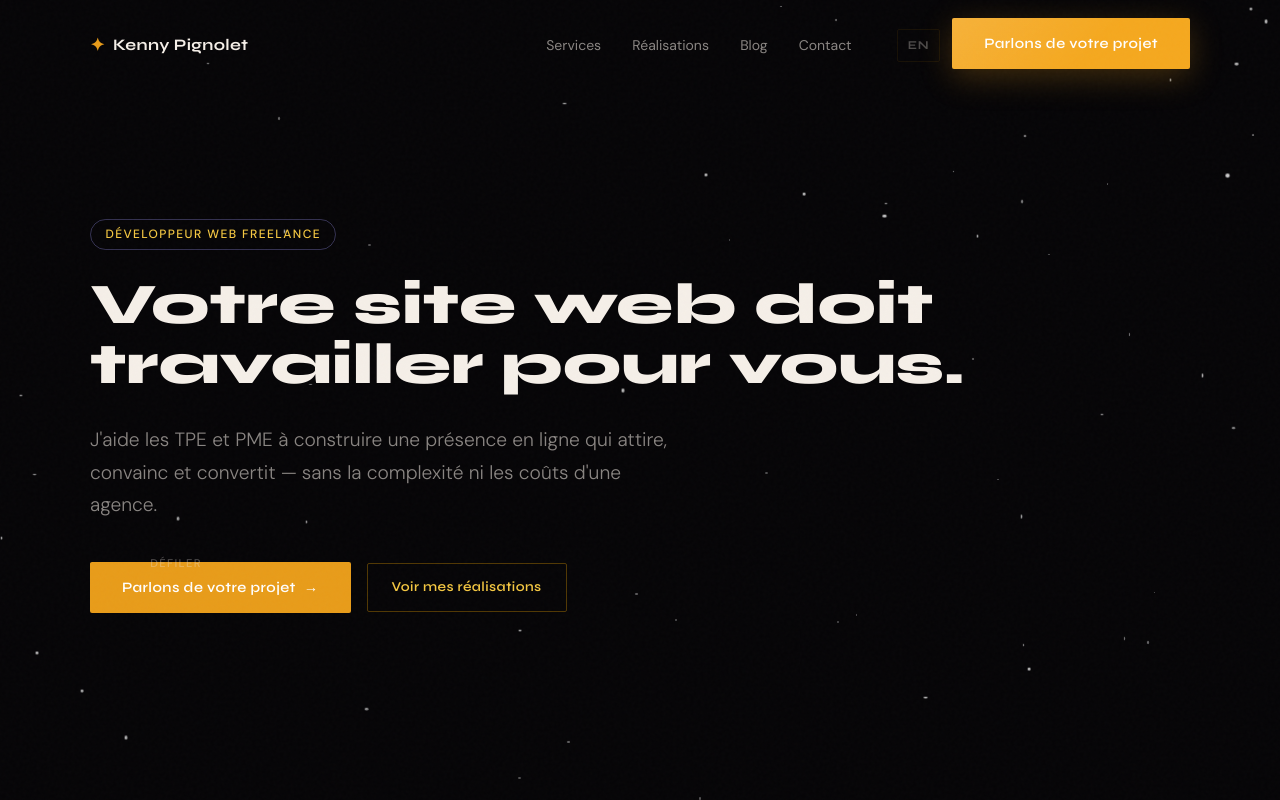
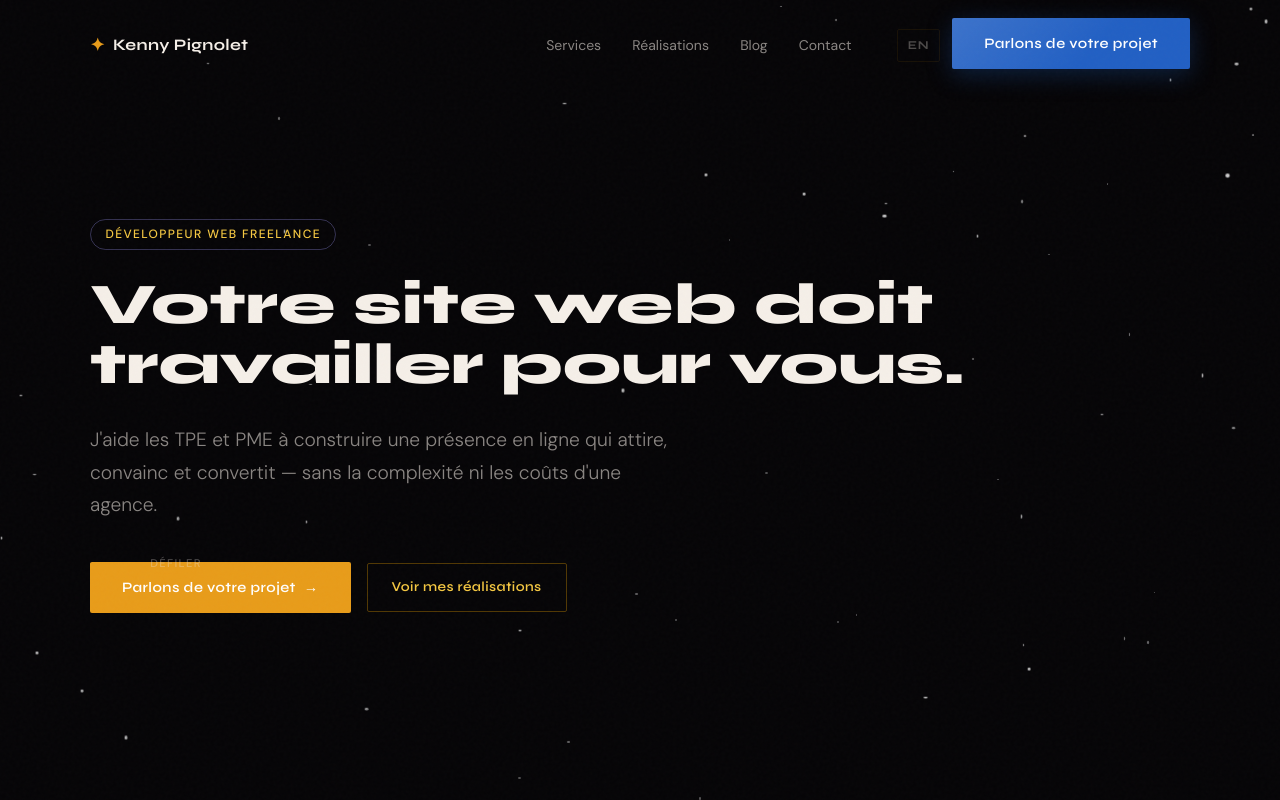
Before and after one commit to kenway974/Portfolio, a React (Vite) app in the folder frontend/: page / in a window 1280 px wide. In both pictures the pointer is over the button "Parlons de votre projet". Shown: the top 800 px of the page. Built offline with nearby package versions, Linux system fonts and the light colour scheme; no server answers.

Commit message:
Fix navbar CTA color: double class selector pour spécificité

```diff
--- a/frontend/src/components/Navbar.css
+++ b/frontend/src/components/Navbar.css
@@ -98,10 +98,13 @@
 .navbar__cta {
   padding: 0.6rem 1.25rem;
   font-size: 0.82rem;
+}
+
+.btn-primary.navbar__cta {
   background: #1a4fa0;
 }
 
-.navbar__cta:hover {
+.btn-primary.navbar__cta:hover {
   background: #2260c4;
   box-shadow: 0 6px 24px rgba(26, 79, 160, 0.35);
 }
```
